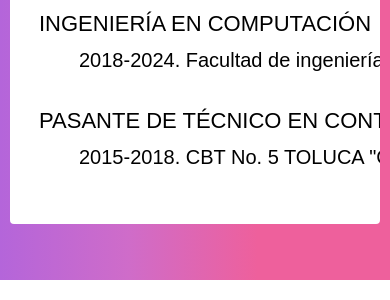
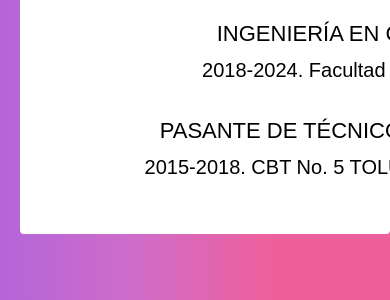
Before and after one commit to KevinGil12C/CV, a plain HTML site: page index.html in a window 390 px wide. Shown: the part 564-864 px from the top of the page. Drawn offline with Linux system fonts and the light colour scheme.

Commit message:
Estilo prob movil

```diff
--- a/css/style.css
+++ b/css/style.css
@@ -280,3 +280,25 @@
   color: black;
   font-size: 700;
 }
+
+/* Estilos generales */
+
+/* Estilos para dispositivos con ancho menor a 768px (tabletas y móviles) */
+@media (max-width: 768px) {
+  body {
+    font-size: 16px; /* Reducir el tamaño de fuente */
+  }
+
+  .container {
+    width: 100%; /* Ajustar ancho del contenedor */
+    padding: 10px; /* Agregar espacio alrededor del contenido */
+  }
+
+  /* Ajustar estilos de la cabecera, contenido y otros elementos según sea necesario */
+
+  /* Por ejemplo: */
+  .content {
+    text-align: center; /* Centrar el contenido en dispositivos pequeños */
+  }
+
+}
```
Also changed, not shown: index.html (+1 -0 lines).
